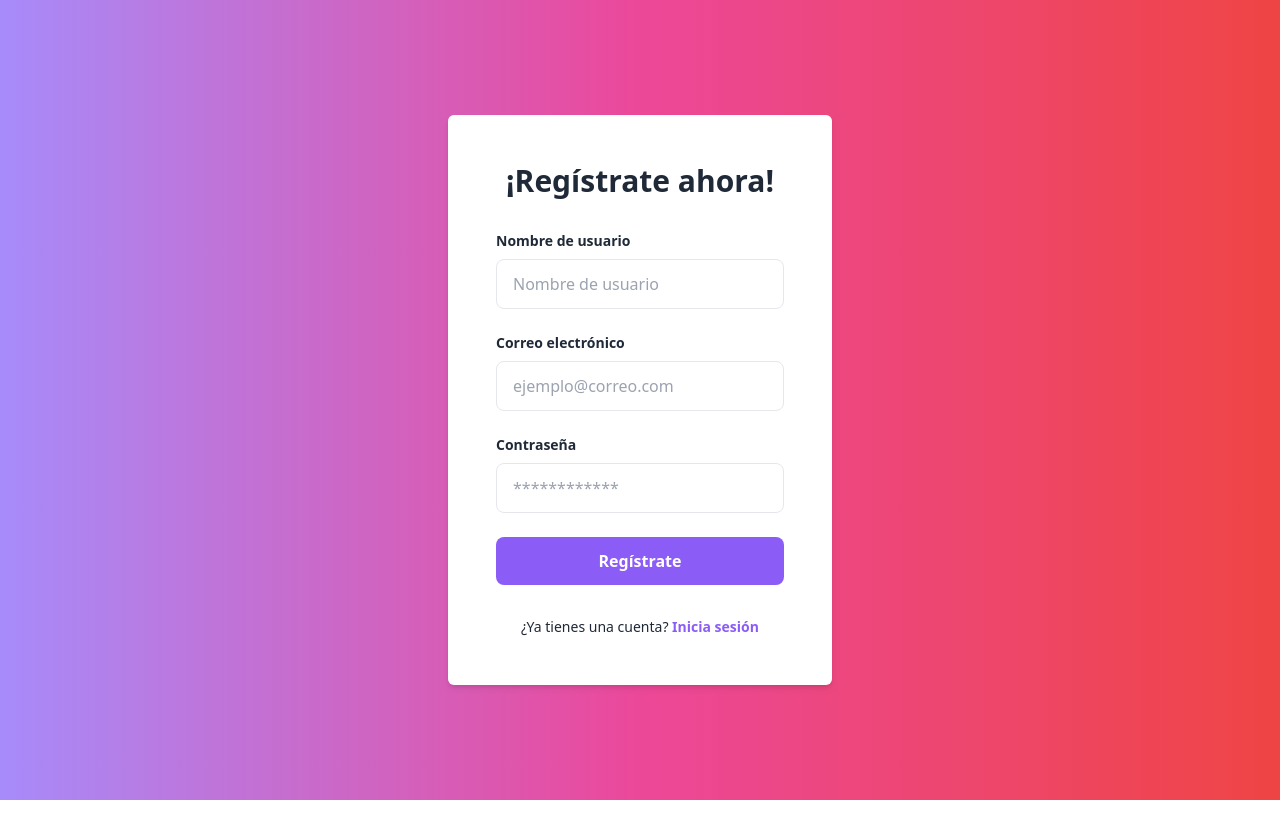
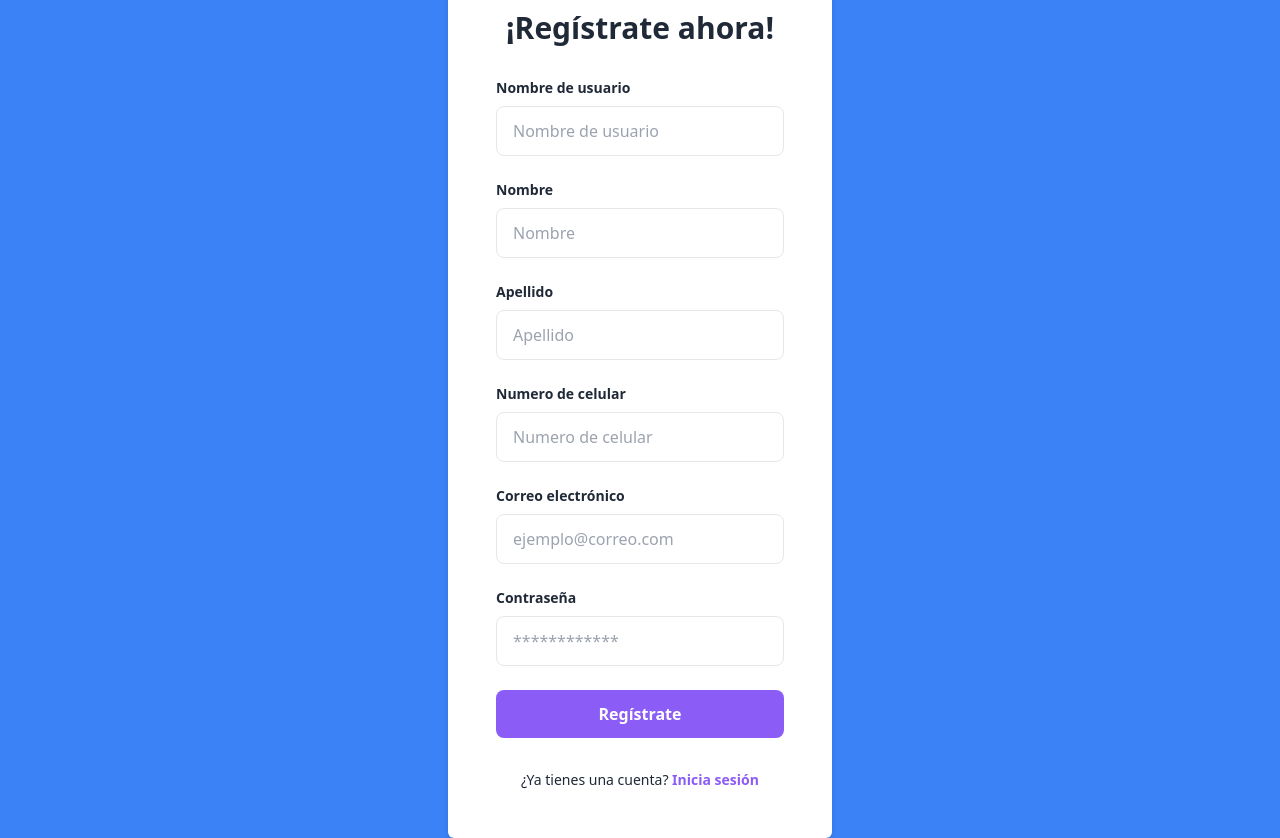
Before and after one commit to santiangofrancozx/rentalsWebsitePy, a Django app: page /singup/ in a window 1280 px wide. Before the commit the page ends 800 px from the top, so only its background shows below. Run offline with Django 4.2, Linux system fonts and the light colour scheme.

Commit message:
Se modifica la template de singup

```diff
--- a/search/templates/singup.html
+++ b/search/templates/singup.html
@@ -8,7 +8,7 @@
     <link href="https://cdn.jsdelivr.net/npm/tailwindcss@2.2.19/dist/tailwind.min.css" rel="stylesheet">
 </head>
 
-<body class="bg-gradient-to-r from-purple-400 via-pink-500 to-red-500 flex items-center justify-center h-screen">
+<body class="bg-blue-500 flex items-center justify-center h-screen">
     <div class="bg-white p-12 rounded-md shadow-md w-96">
         <h2 class="text-3xl text-center font-extrabold mb-8 text-gray-800">¡Regístrate ahora!</h2>
         <form method="POST">
@@ -17,6 +17,18 @@
             <div class="mb-6">
                 <label for="username" class="block text-gray-800 text-sm font-semibold mb-2">Nombre de usuario</label>
                 <input type="text" id="username" name="username" class="w-full px-4 py-3 border rounded-lg focus:outline-none focus:ring-2 focus:ring-purple-600 focus:border-transparent" placeholder="Nombre de usuario" required>
+            </div>
+            <div class="mb-6">
+                <label for="name" class="block text-gray-800 text-sm font-semibold mb-2">Nombre</label>
+                <input type="text" id="name" name="name" class="w-full px-4 py-3 border rounded-lg focus:outline-none focus:ring-2 focus:ring-purple-600 focus:border-transparent" placeholder="Nombre" required>
+            </div>
+            <div class="mb-6">
+                <label for="lastname" class="block text-gray-800 text-sm font-semibold mb-2">Apellido</label>
+                <input type="text" id="lastname" name="lastname" class="w-full px-4 py-3 border rounded-lg focus:outline-none focus:ring-2 focus:ring-purple-600 focus:border-transparent" placeholder="Apellido" required>
+            </div>
+            <div class="mb-6">
+                <label for="phone" class="block text-gray-800 text-sm font-semibold mb-2">Numero de celular</label>
+                <input type="text" id="phone" name="phone" class="w-full px-4 py-3 border rounded-lg focus:outline-none focus:ring-2 focus:ring-purple-600 focus:border-transparent" placeholder="Numero de celular" required>
             </div>
             <div class="mb-6">
                 <label for="email" class="block text-gray-800 text-sm font-semibold mb-2">Correo electrónico</label>
--- a/search/views.py
+++ b/search/views.py
@@ -97,6 +97,7 @@ def signup(request):
         return render(request, 'singup.html')
     else:
         try:
+            print(request.POST)
             user = User.objects.create_user(
                 request.POST["email"], password=request.POST["password"])
             user.save()
```
Also changed, not shown: db.sqlite3.
